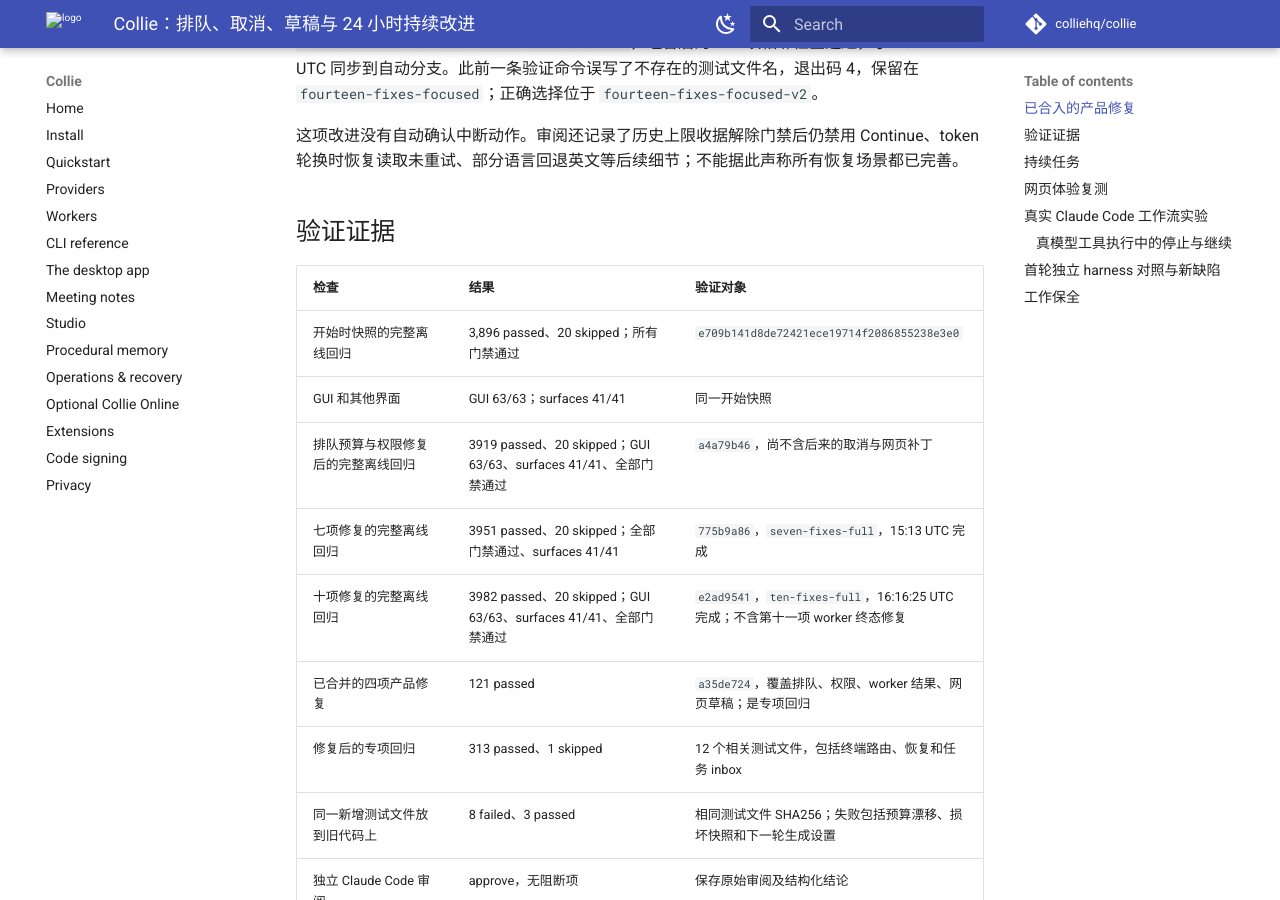
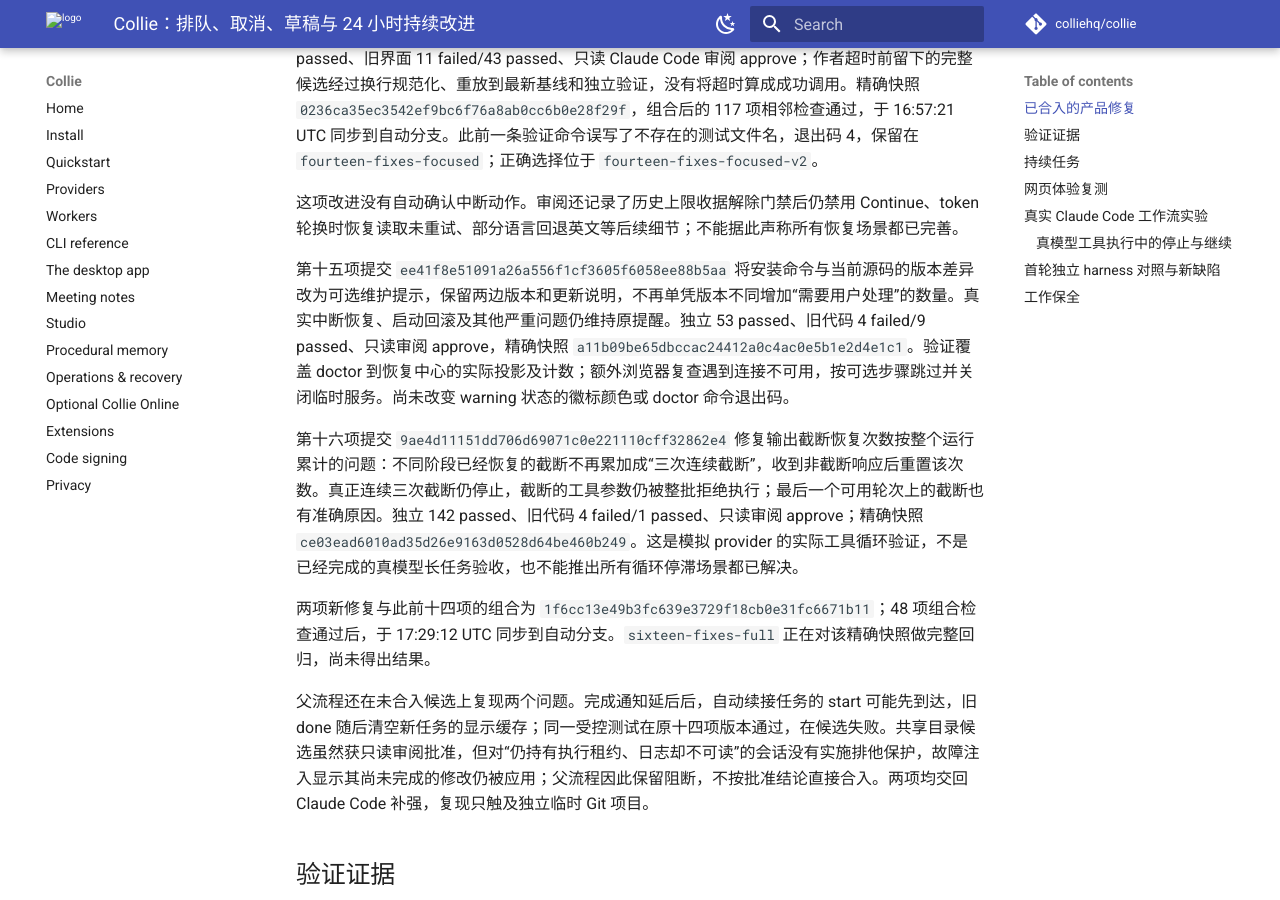
Before and after one commit to colliehq/collie, an MkDocs documentation site: the page built from docs/product-evolution-2026-09-13.md, in a window 1280 px wide and 900 px high, scrolled down 3200 px. Built offline with MkDocs 1.6.1 and Material for MkDocs 9.7.7, drawn with Linux system fonts in a browser that asks for light colours; comment, search, counter and statistics services are not loaded; some of the changed text lies outside the part shown.

Commit message:
docs: record advisory diagnostics and truncation recovery progress

```diff
--- a/docs/product-evolution-2026-09-13.md
+++ b/docs/product-evolution-2026-09-13.md
@@ -1,6 +1,8 @@
 # Collie：排队、取消、草稿与 24 小时持续改进
 
 本轮从 2026-09-13 05:15 PDT 开始，后台任务截止于 2026-09-14 05:15 PDT。
+
+截至 17:30 UTC，十六项产品修复已经独立验证并提交；两项并发恢复修复仍在补强，没有计入已完成数量。
 
 ## 已合入的产品修复
 
@@ -41,6 +43,14 @@
 第十四项提交 `32560c68786ddd3e2be109f5bd6b8f8e3ec8ee89` 补齐聊天恢复提示和检查入口。取消、错误或完成后仍存在恢复门禁时，保留部分回答并说明原因；起跑前被门禁拒绝的消息恢复到草稿，不自动重发。重新打开会话时会向服务端检查历史收据里的门禁是否仍存在。独立 175 passed、旧界面 11 failed/43 passed、只读 Claude Code 审阅 approve；作者超时前留下的完整候选经过换行规范化、重放到最新基线和独立验证，没有将超时算成成功调用。精确快照 `0236ca35ec3542ef9bc6f76a8ab0cc6b0e28f29f`，组合后的 117 项相邻检查通过，于 16:57:21 UTC 同步到自动分支。此前一条验证命令误写了不存在的测试文件名，退出码 4，保留在 `fourteen-fixes-focused`；正确选择位于 `fourteen-fixes-focused-v2`。
 
 这项改进没有自动确认中断动作。审阅还记录了历史上限收据解除门禁后仍禁用 Continue、token 轮换时恢复读取未重试、部分语言回退英文等后续细节；不能据此声称所有恢复场景都已完善。
+
+第十五项提交 `ee41f8e51091a26a556f1cf3605f6058ee88b5aa` 将安装命令与当前源码的版本差异改为可选维护提示，保留两边版本和更新说明，不再单凭版本不同增加“需要用户处理”的数量。真实中断恢复、启动回滚及其他严重问题仍维持原提醒。独立 53 passed、旧代码 4 failed/9 passed、只读审阅 approve，精确快照 `a11b09be65dbccac24412a0c4ac0e5b1e2d4e1c1`。验证覆盖 doctor 到恢复中心的实际投影及计数；额外浏览器复查遇到连接不可用，按可选步骤跳过并关闭临时服务。尚未改变 warning 状态的徽标颜色或 doctor 命令退出码。
+
+第十六项提交 `9ae4d11151dd706d69071c0e221110cff32862e4` 修复输出截断恢复次数按整个运行累计的问题：不同阶段已经恢复的截断不再累加成“三次连续截断”，收到非截断响应后重置该次数。真正连续三次截断仍停止，截断的工具参数仍被整批拒绝执行；最后一个可用轮次上的截断也有准确原因。独立 142 passed、旧代码 4 failed/1 passed、只读审阅 approve；精确快照 `ce03ead6010ad35d26e9163d0528d64be460b249`。这是模拟 provider 的实际工具循环验证，不是已经完成的真模型长任务验收，也不能推出所有循环停滞场景都已解决。
+
+两项新修复与此前十四项的组合为 `1f6cc13e49b3fc639e3729f18cb0e31fc6671b11`；48 项组合检查通过后，于 17:29:12 UTC 同步到自动分支。`sixteen-fixes-full` 正在对该精确快照做完整回归，尚未得出结果。
+
+父流程还在未合入候选上复现两个问题。完成通知延后后，自动续接任务的 start 可能先到达，旧 done 随后清空新任务的显示缓存；同一受控测试在原十四项版本通过，在候选失败。共享目录候选虽然获只读审阅批准，但对“仍持有执行租约、日志却不可读”的会话没有实施排他保护，故障注入显示其尚未完成的修改仍被应用；父流程因此保留阻断，不按批准结论直接合入。两项均交回 Claude Code 补强，复现只触及独立临时 Git 项目。
 
 ## 验证证据
 
@@ -133,7 +143,7 @@
 
 ## 首轮独立 harness 对照与新缺陷
 
-`manual/harness-comparison-plan/runs/continuation-v3-live` 的 8 个真实样本于 16:55:33 UTC 全部收尾。两个场景各做两次重复，比较 Collie 自己的 agent 循环与直接启动的 `claude -p`；后者拥有自己的六种工具和会话续接，不是 Collie 的外部 worker 包装。两条路径均固定 SDK 自带 Claude Code 2.1.228、Opus 5/high/standard，逐轮提示完全相同。产品刻意固定为已预登记的十项快照 `e2ad9541`，不是当前十四项版本。
+`manual/harness-comparison-plan/runs/continuation-v3-live` 的 8 个真实样本于 16:55:33 UTC 全部收尾。两个场景各做两次重复，比较 Collie 自己的 agent 循环与直接启动的 `claude -p`；后者拥有自己的六种工具和会话续接，不是 Collie 的外部 worker 包装。两条路径均固定 SDK 自带 Claude Code 2.1.228、Opus 5/high/standard，逐轮提示完全相同。产品刻意固定为已预登记的十项快照 `e2ad9541`，不是最新产品版本。
 
 | 场景 | Collie：通过 / 已执行 | 直接 Claude Code：通过 / 已执行 |
 | --- | --- | --- |
```
